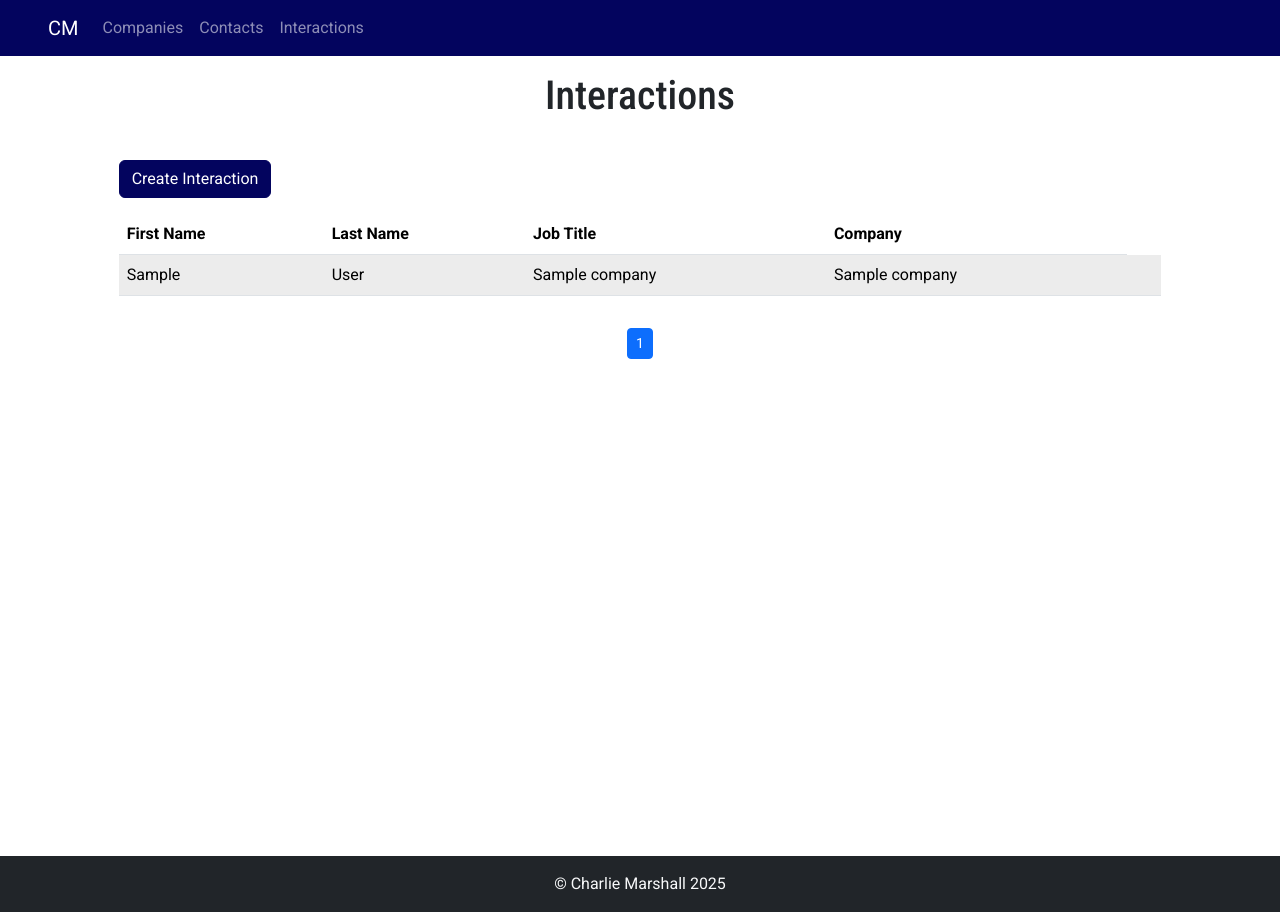
After one commit to charliemarshall1996/portfolio-website, a Django app: template crm/templates/crm/interaction_list.html in a window 1280 px wide. The commit adds this page. Run offline with Django 3.2, Linux system fonts and the light colour scheme; the template is opened without the code that fills it: most values are stand-ins (such as "Sample title", 1, 10 or a date in 2020); some libraries are stand-ins or nearby versions.

Commit message:
added interaction views

```diff
--- a/crm/templates/crm/base.html
+++ b/crm/templates/crm/base.html
@@ -38,6 +38,9 @@
 					<li class="nav-item">
 						<a class="nav-link" href="{% url 'crm:contacts' %}">Contacts</a>
 					</li>
+					<li class="nav-item">
+						<a class="nav-link" href="{% url 'crm:interactions' %}">Interactions</a>
+					</li>
 				</ul>
 			</div>
         </nav>
--- /dev/null
+++ b/crm/templates/crm/interaction_list.html
@@ -0,0 +1,81 @@
+<!DOCTYPE html>
+{% extends 'crm/base.html' %}
+{% load static %}
+{% load url_replace %}
+
+{% block content %}
+<div class="container-fluid">
+    <div class="row justify-content-center text-center py-3">
+        <div class="col-10">
+            <h1>Interactions</h1>
+        </div>
+    </div>
+
+    <div class="row justify-content-center py-3">
+        <div class="col-10">
+            <a href="{% url 'crm:interaction-create' %}" class="btn btn-primary">Create Interaction</a>
+        </div>
+    </div>
+
+    <div class="row justify-content-center">
+        <div class="col-10">
+            <table class="table table-hover">
+                <thead>
+                    <tr>
+                        <th scope="col">First Name</th>
+                        <th scope="col">Last Name</th>
+                        <th scope="col">Job Title</th>
+                        <th scope="col">Company</th>
+                    </tr>
+                </thead>
+                <tbody>
+                    {% for interaction in object_list %}
+
+                        <tr>
+                            <td>{{ interaction.first_name }}</td>
+                            <td>{{ interaction.last_name }}</td>
+                            <td>{{ interaction.job_title }}</td>
+                            <td>{{ interaction.company.name }}</td>
+                            <td><a href="{% url 'crm:interaction' interaction.pk %}" class="stretched-link"></a></a></td>
+                        </tr>
+                    {% endfor %}
+                </tbody>
+            </table>
+        </div>
+    </div>
+
+    <div class="row text-center justify-content-center py-3">
+        <div class="col-10">
+            <nav class="page-navigation">
+                <ul class="pagination pagination-sm justify-content-center align-content-center">
+                    {% if page_obj.has_previous %}
+                        <li class="page-item">
+                            <a class="page-link" href="?{% url_replace request 'page' 1 %}" aria-label="First">&laquo;</a>
+                        </li>
+                        <li class="page-item">
+                            <a class="page-link" href="?{% url_replace request 'page' page_obj.previous_page_number %}" aria-label="Previous">&lsaquo;</a>
+                        </li>
+                    {% endif %}
+
+                    {% for page in page_obj.paginator.page_range %}
+                            {% if page == page_obj.number %}
+                                <li class="page-item active"><span class="page-link">{{ page }}</span></li>
+                            {% elif page <= page_obj.number|add:9 and page >= page_obj.number|add:-9 %}
+                                <li class="page-item"><a class="page-link" href="?{% url_replace request 'page' page %}">{{ page }}</a></li>
+                            {% endif %}
+                    {% endfor %}
+
+                    {% if page_obj.has_next %}
+                        <li class="page-item">
+                            <a class="page-link" href="?{% url_replace request 'page' page_obj.next_page_number %}" aria-label="Next">&rsaquo;</a>
+                        </li>
+                        <li class="page-item">
+                            <a class="page-link" href="?{% url_replace request 'page' page_obj.paginator.num_pages %}" aria-label="Last">&raquo;</a>
+                        </li>
+                    {% endif %}
+                </ul>
+            </nav>
+        </div>
+    </div>
+</div>
+{% endblock %}
```
Also changed, not shown: crm/models.py (+8 -0 lines), crm/templates/crm/interaction_detail.html (added, +21 -0 lines), crm/templates/crm/interaction_form.html (added, +21 -0 lines), crm/urls.py (+8 -0 lines), crm/views.py (+50 -1 lines), crm/migrations/0002_interaction_medium.py (added).
